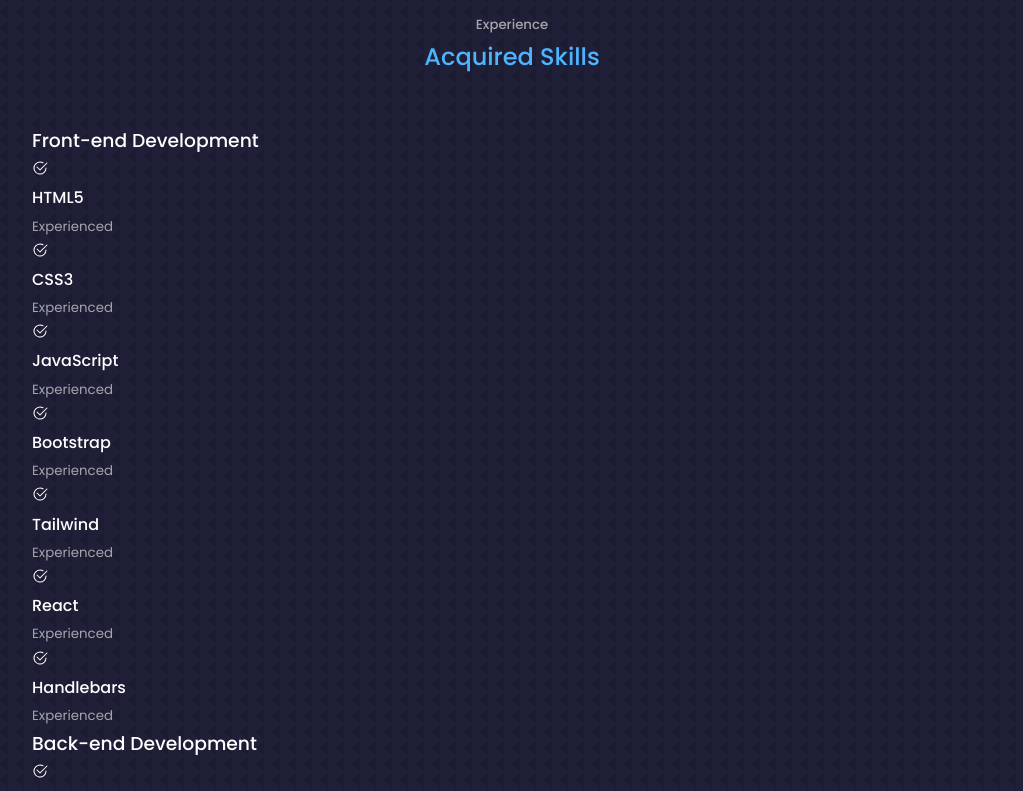
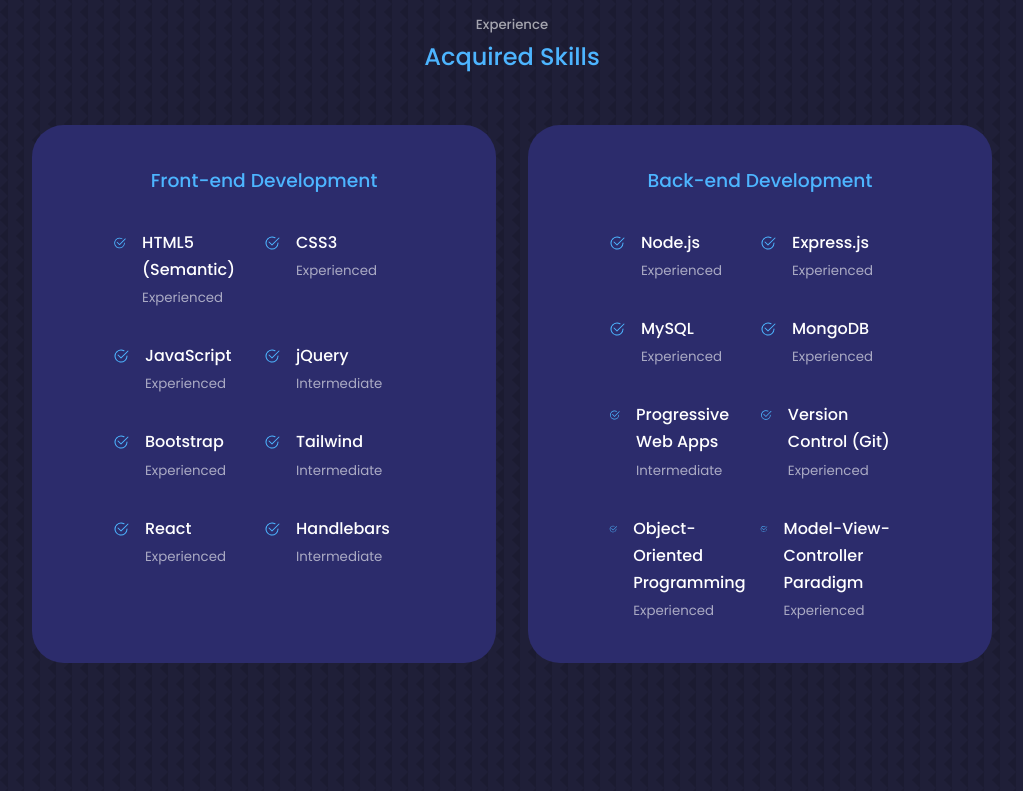
Before and after one commit to isayani/isayani-react-portfolio, a React (Create React App) app: page / in a window 1280 px wide. Shown: the part 1580-2371 px from the top of the page, without its empty margins (128-1151 px from the left). Built offline with nearby package versions, Linux system fonts and the light colour scheme.

Commit message:
completed experience section

```diff
--- a/src/components/experience/Experience.jsx
+++ b/src/components/experience/Experience.jsx
@@ -1,100 +1,137 @@
 import React from "react";
 import "./experience.css";
-import { BsCheck2Circle, BsPatchCheckFill } from "react-icons/bs";
+import { BsCheck2Circle } from "react-icons/bs";
 
 function Experience() {
   return (
     <section id="experience">
       <h5>Experience</h5>
       <h2>Acquired Skills</h2>
-
+      {/* ------------- START FRONT-END CARD ------------- */}
       <div className="container experience__container">
         <div className="experience__frontend">
           <h3>Front-end Development</h3>
           <div className="experience__content">
             <article className="experience__details">
-              <BsCheck2Circle />
-              <h4>HTML5</h4>
+              <BsCheck2Circle className="experience__details-icon" />
+              <div>
+                <h4>HTML5 (Semantic)</h4>
                 <small className="text-light">Experienced</small>
+              </div>
             </article>
             <article className="experience__details">
-              <BsCheck2Circle />
+              <BsCheck2Circle className="experience__details-icon" />
+              <div>
                 <h4>CSS3</h4>
                 <small className="text-light">Experienced</small>
+              </div>
             </article>
             <article className="experience__details">
-              <BsCheck2Circle />
+              <BsCheck2Circle className="experience__details-icon" />
+              <div>
                 <h4>JavaScript</h4>
                 <small className="text-light">Experienced</small>
+              </div>
             </article>
             <article className="experience__details">
-              <BsCheck2Circle />
+              <BsCheck2Circle className="experience__details-icon" />
+              <div>
+                <h4>jQuery</h4>
+                <small className="text-light">Intermediate</small>
+              </div>
+            </article>
+            <article className="experience__details">
+              <BsCheck2Circle className="experience__details-icon" />
+              <div>
                 <h4>Bootstrap</h4>
                 <small className="text-light">Experienced</small>
+              </div>
             </article>
             <article className="experience__details">
-              <BsCheck2Circle />
+              <BsCheck2Circle className="experience__details-icon" />
+              <div>
                 <h4>Tailwind</h4>
-              <small className="text-light">Experienced</small>
+                <small className="text-light">Intermediate</small>
+              </div>
             </article>
             <article className="experience__details">
-              <BsCheck2Circle />
+              <BsCheck2Circle className="experience__details-icon" />
+              <div>
                 <h4>React</h4>
                 <small className="text-light">Experienced</small>
+              </div>
             </article>
             <article className="experience__details">
-              <BsCheck2Circle />
+              <BsCheck2Circle className="experience__details-icon" />
+              <div>
                 <h4>Handlebars</h4>
-              <small className="text-light">Experienced</small>
+                <small className="text-light">Intermediate</small>
+              </div>
             </article>
           </div>
-{/* ---- END FRONT-END/START BACK-END CARD ---- */}
-
+        </div>
+        {/* ------------- START BACK-END CARD ------------- */}
+        <div className="experience__backend">
           <h3>Back-end Development</h3>
           <div className="experience__content">
             <article className="experience__details">
-              <BsCheck2Circle />
+              <BsCheck2Circle className="experience__details-icon" />
+              <div>
                 <h4>Node.js</h4>
                 <small className="text-light">Experienced</small>
+              </div>
             </article>
             <article className="experience__details">
-              <BsCheck2Circle />
+              <BsCheck2Circle className="experience__details-icon" />
+              <div>
                 <h4>Express.js</h4>
                 <small className="text-light">Experienced</small>
+              </div>
             </article>
             <article className="experience__details">
-              <BsCheck2Circle />
+              <BsCheck2Circle className="experience__details-icon" />
+              <div>
                 <h4>MySQL</h4>
                 <small className="text-light">Experienced</small>
+              </div>
             </article>
             <article className="experience__details">
-              <BsCheck2Circle />
+              <BsCheck2Circle className="experience__details-icon" />
+              <div>
                 <h4>MongoDB</h4>
                 <small className="text-light">Experienced</small>
+              </div>
             </article>
             <article className="experience__details">
-              <BsCheck2Circle />
+              <BsCheck2Circle className="experience__details-icon" />
+              <div>
                 <h4>Progressive Web Apps</h4>
-              <small className="text-light">Experienced</small>
+                <small className="text-light">Intermediate</small>
+              </div>
             </article>
             <article className="experience__details">
-              <BsCheck2Circle />
-              <h4>QA Version Control (Git)</h4>
+              <BsCheck2Circle className="experience__details-icon" />
+              <div>
+                <h4>Version Control (Git)</h4>
                 <small className="text-light">Experienced</small>
+              </div>
             </article>
             <article className="experience__details">
-              <BsCheck2Circle />
+              <BsCheck2Circle className="experience__details-icon" />
+              <div>
                 <h4>Object-Oriented Programming</h4>
                 <small className="text-light">Experienced</small>
+              </div>
             </article>
             <article className="experience__details">
-              <BsCheck2Circle />
+              <BsCheck2Circle className="experience__details-icon" />
+              <div>
                 <h4>Model-View-Controller Paradigm</h4>
                 <small className="text-light">Experienced</small>
+              </div>
             </article>
           </div>
         </div>
-        <div className="experience__backend"></div>
       </div>
     </section>
   );
--- a/src/components/experience/experience.css
+++ b/src/components/experience/experience.css
@@ -0,0 +1,72 @@
+.experience__container {
+  display: grid;
+  grid-template-columns: 1fr 1fr;
+  gap: 2rem;
+}
+
+.experience__container > div {
+  background: var(--color-bg-variant);
+  padding: 2.4rem 5rem;
+  border-radius: 2rem;
+  border: 1px solid transparent;
+  transition: var(--transition);
+}
+
+.experience__container > div:hover {
+  background: transparent;
+  border-color: var(--color-primary-variant);
+  cursor: default;
+}
+
+.experience__container > div h3 {
+  text-align: center;
+  margin-bottom: 2rem;
+  color: var(--color-primary);
+}
+
+.experience__content {
+  display: grid;
+  grid-template-columns: 1fr 1fr;
+  row-gap: 2rem;
+}
+
+/* TO-DO: work around icon size changing */
+.experience__details {
+  display: flex;
+  gap: 1rem;
+}
+
+.experience__details-icon {
+  margin-top: 6px;
+  color: var(--color-primary);
+  /* future implementation */
+  /* box-shadow: 0.1rem 0.1rem 0.2rem 0.1rem var(--color-primary-variant); */
+}
+
+/* ----- MEDIUM MEDIA QUERY ----- */
+@media screen and (max-width: 1024px) {
+    .experience__container {
+        grid-template-columns: 1fr;
+    }
+
+    .experience__container > div {
+        width: 100%;
+        padding: 2rem;
+        margin: 0 auto;
+    }
+
+    .experience__content {
+        padding: 1rem;
+    }
+  }
+
+  /* ----- SMALL MEDIA QUERY ----- */
+  @media screen and (max-width: 600px) {
+    .experience__container {
+        gap: 1rem;
+    }
+
+    .experience__container > div {
+        padding: 2rem 1rem;
+    }
+  }
```
Lines whose indentation alone changed are shown as unchanged.
